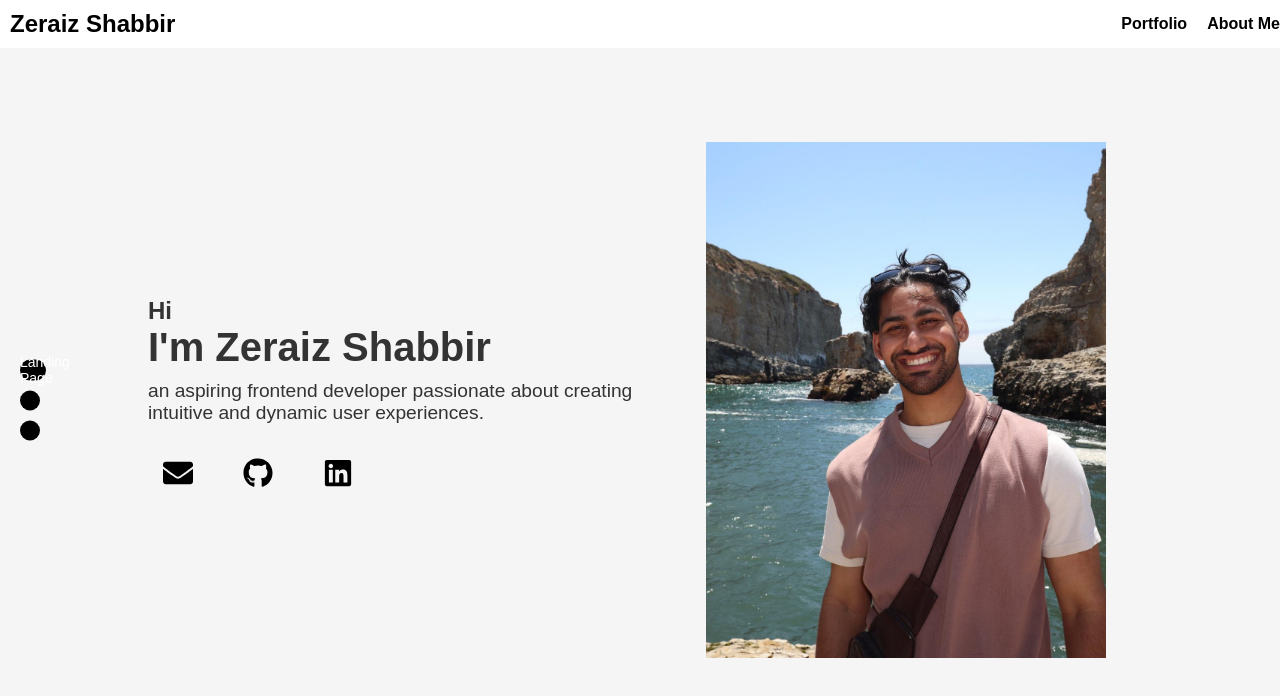
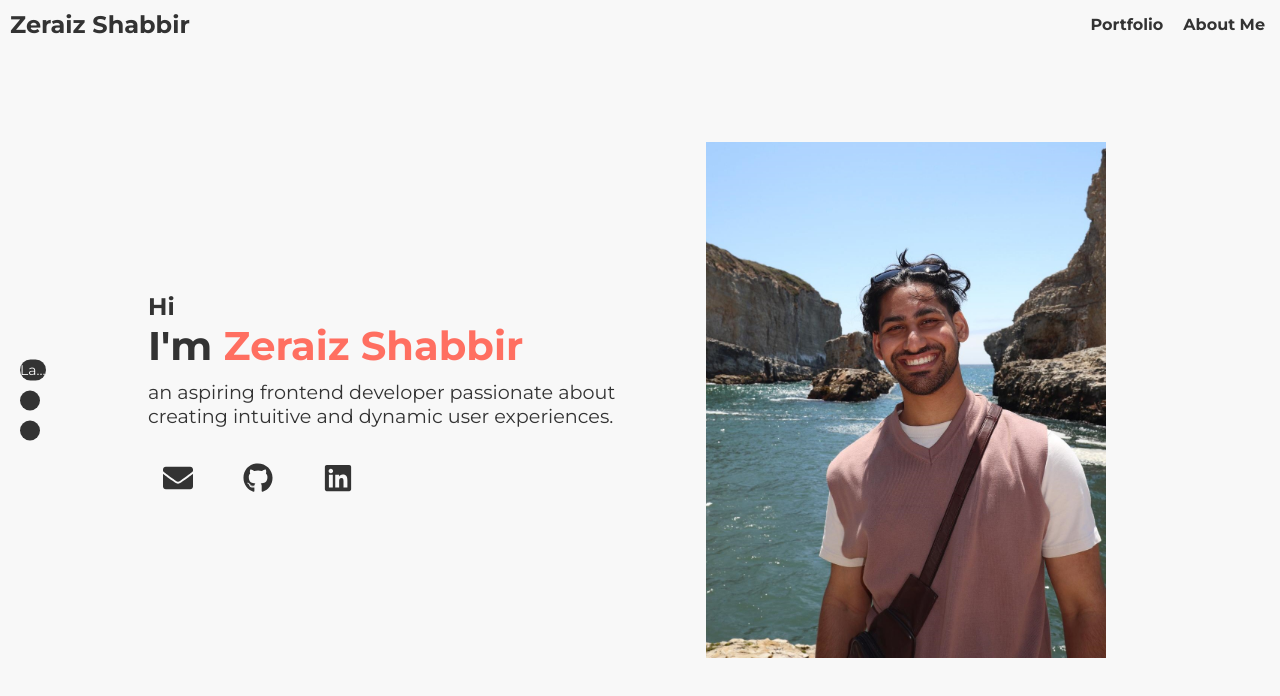
Before and after one commit to Zeraiz-Shabbir/Portfolio, a React (Create React App) app: page / in a window 1280 px wide. Shown: the top 696 px of the page. Built offline with nearby package versions, Linux system fonts and the light colour scheme.

Commit message:
Color theme requirements fulfilled and navigation circle output refined

```diff
--- a/src/App.css
+++ b/src/App.css
@@ -1,3 +1,12 @@
+@import url('https://fonts.googleapis.com/css2?family=Montserrat:wght@400;700&display=swap');
+
+:root {
+  --font-family: 'Montserrat', sans-serif; /* Define a custom property for easier maintenance */
+  --primary-color: #F8F8F8; /* background */
+  --secondary-color: #333333; /* text and buttons */
+  --accent-color: #FF6F61; /* important text */
+}
+
 .App {
   text-align: center;
   font-family: Arial, sans-serif;
@@ -6,6 +15,10 @@
   scroll-behavior: smooth;
   height: 100vh; /* Full height for the app container */
   scroll-snap-type: y mandatory; /* Enable snap scrolling */
+  background-color: var(--primary-color);
+  color: var(--secondary-color);
+  font-family: var(--font-family); /* Use the custom property */
+
 }
 
 .LandingPage,
@@ -21,8 +34,6 @@
 body {
   margin: 0;
   font-family: Arial, sans-serif;
-  background-color: #f5f5f5; /* Light neutral background */
-  color: #333333; /* Dark gray text */
   overflow: auto
 }
 
--- a/src/components/AboutMe.css
+++ b/src/components/AboutMe.css
@@ -5,7 +5,6 @@
     align-items: center; /* Center content horizontally */
     height: 100vh; /* Full height of the viewport */
     margin: 0; /* No margins */
-    background-color: #fff; /* White background */
     scroll-snap-align: start; /* Ensure snap alignment */
   }
 
@@ -17,6 +16,5 @@
     line-height: 1.6; /* Improved readability */
     margin-bottom: 15px; /* Spacing between paragraphs */
     font-size: 1.1em; /* Slightly larger font for emphasis */
-    color: #333; /* Dark gray text for better readability */
     max-width: 800px; /* Optional: Limit width for better readability */
   }
--- a/src/components/LandingPage.css
+++ b/src/components/LandingPage.css
@@ -69,7 +69,7 @@
   position: absolute;
   width: 0;
   height: 0;
-  background-color: black;
+  background-color: var(--secondary-color);
   border-radius: 50%;
   z-index: -1; /* Ensures the circle stays behind the icon */
   transition: width 0.1s ease-in-out, height 0.1s ease-in-out; /* Quicker transition */
@@ -82,14 +82,18 @@
 }
 
 .icon-wrapper:hover .icon {
-  color: white; /* Change icon color to white on hover */
+  color: var(--primary-color); /* Change icon color to white on hover */
 }
 
 .icon {
   font-size: 30px;
-  color: black; /* Default icon color */
+  color: var(--secondary-color); /* Default icon color */
   transition: color 0.3s ease; /* Keep color change slower */
   z-index: 2; /* Ensures the icon stays on top of the growing circle */
+}
+
+.highlight {
+  color: var(--accent-color);
 }
 
 /* Bounce animation */
@@ -122,7 +126,3 @@
     max-width: 300px;
   }
 }
-
-.highlight {
-  color: rgb(71, 203, 255) Change to your desired color
-}
--- a/src/components/Navbar.css
+++ b/src/components/Navbar.css
@@ -2,8 +2,7 @@
   display: flex;
   justify-content: space-between;
   align-items: center;
-  background-color: #FFFFFF !important; /* Ensure it's white and overrides other styles */
-  padding: 15px 30px;
+  padding: 15px;
   opacity: 0; /* Start hidden */
   transition: opacity 0.5s; /* Smooth transition for fading */
   position: fixed; /* Fix navbar at the top */
@@ -18,7 +17,6 @@
 
 .Navbar-title {
   margin: 0;
-  color: #000000; /* Color of Zeraiz Shabbir text */
 }
 
 .Navbar-menu {
@@ -28,18 +26,13 @@
   display: flex;
 }
 
-.Navbar li {
-  margin-left: 20px;
-}
-
 .Navbar a {
-  color: #000000; /* Dark gray for links */
   text-decoration: none; /* No underline by default */
   font-weight: bold;
   transition: text-decoration 0.3s, color 0.3s; /* Smooth transition for underline and color */
+  color: var(--secondary-color);
 }
 
-.Navbar a:hover {
-  text-decoration: underline; /* Underline on hover for clarity */
-  color: #007bff; /* Optional: Change color on hover for emphasis */
+.Navbar-menu li:last-child a {
+  margin-right: 15px; /* Adjust the right margin as needed */
 }
--- a/src/components/NavigationCircles.css
+++ b/src/components/NavigationCircles.css
@@ -10,6 +10,7 @@
 }
 
 .circle {
+  color: var(--secondary-color);
   display: flex;
   justify-content: center;
   align-items: center;
@@ -18,9 +19,13 @@
 }
 
 .tooltip {
-  color: white; /* Tooltip text color */
+  color: var(--primary-color);
   font-size: 14px; /* Tooltip font size */
   position: absolute; /* Position the tooltip */
   text-align: center;
   width: 100%;
+  white-space: nowrap; /* Prevent text wrapping */
+  overflow: hidden; /* Hide overflow */
+  text-overflow: ellipsis; /* Add ellipsis for overflowed text */
+  pointer-events: none; /* Prevent tooltip from capturing mouse events */
 }
--- a/src/components/NavigationCircles.js
+++ b/src/components/NavigationCircles.js
@@ -6,6 +6,8 @@ const NavigationCircles = ({ onNavigate, activeSection }) => {
   const [lastActiveSection, setLastActiveSection] = useState(null);
   const [expandedSection, setExpandedSection] = useState(null);
   const [isNavigating, setIsNavigating] = useState(false);
+
+  const secondaryColor = getComputedStyle(document.documentElement).getPropertyValue('--secondary-color').trim();
 
   // Memoize sections array
   const sections = useMemo(() => ['landing-page', 'featured-projects', 'about-me'], []);
@@ -93,7 +95,7 @@ const NavigationCircles = ({ onNavigate, activeSection }) => {
             width: expandedSection === section || hoveredSection === section ? 110 : 20,
             height: expandedSection === section || hoveredSection === section ? 35 : 20,
             borderRadius: expandedSection === section || hoveredSection === section ? 15 : 50,
-            backgroundColor: 'black',
+            backgroundColor: secondaryColor,
             transition: 'all 0.2s ease',
             position: 'relative',
           }}
```
